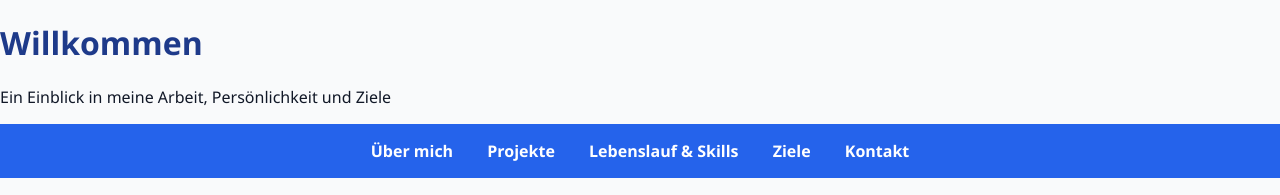
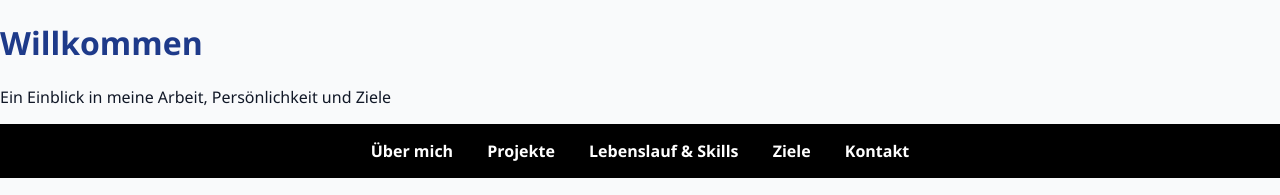
Before and after one commit to the-datamen/My-Portfolio, a plain HTML site: page index.html in a window 1280 px wide. Shown: the top 195 px of the page. Drawn offline with Linux system fonts and the light colour scheme.

Commit message:
black color

```diff
--- a/css/style.css
+++ b/css/style.css
@@ -10,7 +10,7 @@ h1, h2 {
 }
 
 nav {
-  background-color: #2563eb;
+  background-color: #000000;
   padding: 1rem;
   text-align: center;
 }
```
